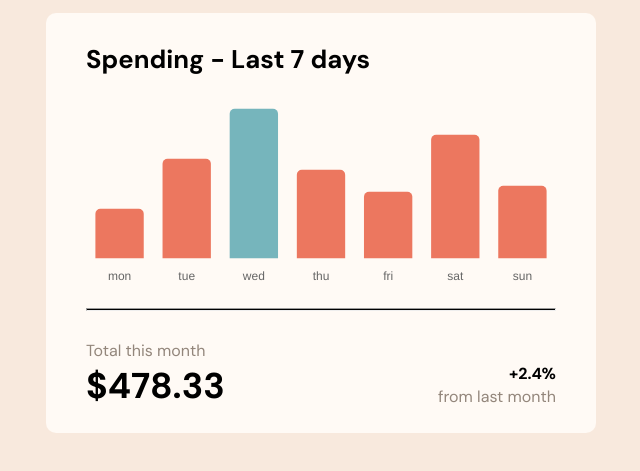
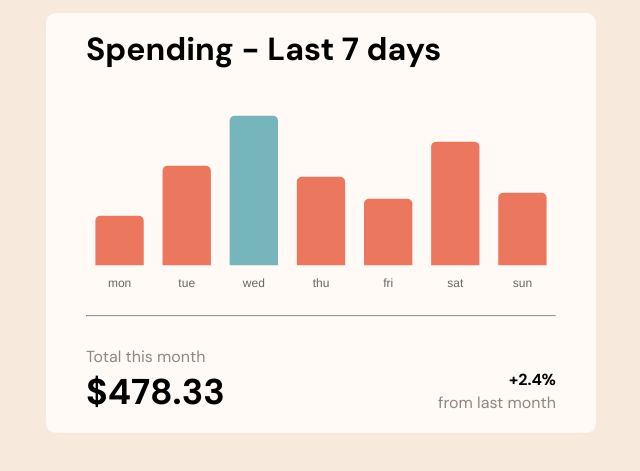
Before and after one commit to CSamu7/Projects-Frontend-Mentor, a plain HTML site: page Expense-chart/index.html in a window 1280 px wide. Shown: the part 245-716 px from the top of the page, without its empty margins (319-959 px from the left). Drawn offline with nearby package versions, Linux system fonts and the light colour scheme.

Commit message:
Fixed some sizes in CSS

```diff
--- a/Expense-chart/index.html
+++ b/Expense-chart/index.html
@@ -32,7 +32,7 @@
             <canvas id="graph" class="spend__graph" role="img" aria-label="Chart Amount">
             </canvas>
           </div>
-          <hr class="line">
+          <hr>
         </div>
         <section class="financial-state">
           <article class="card">
--- a/Expense-chart/styles/style.css
+++ b/Expense-chart/styles/style.css
@@ -94,20 +94,15 @@ h1, h2, p{
 }
 
 .spend__title{
-  margin-top: calc(10px - .5vh);
-  font-size: clamp(1.5rem, 2vw, 2rem);
+  margin-top: calc(10px - 1.5vh);
+  font-size: clamp(1.5rem, 3vw, 2rem);
 }
 
 .container-canvas{
   height: 200px;
   width: 100%;
-  margin-top: calc(1vh + 5px);
+  margin-top: calc(2vh + 10px);
   margin-bottom: calc(2vh + 5px);
-}
-
-.line{
-  background-color: black;
-  height: .5px;
 }
 
 .financial-state{
@@ -125,17 +120,17 @@ h1, h2, p{
 
 .card__title{
   color: var(--medium-brown);
-  font-size: clamp(1rem, 1vw, 1.2rem);
+  font-size: clamp(1rem, 1vw, 1.3rem);
   font-weight: normal;
 }
 
 .card__money{
-  font-size: clamp(1rem, 1vw, 1.2rem);
+  font-size: clamp(1rem, 1vw, 1.3rem);
   font-weight: 700;
 }
 
 .card__money--big{
-  font-size: clamp(2rem, 2.8vw, 2.3rem);
+  font-size: clamp(2rem, 2.8vw, 2.6rem);
 }
 
 .card--reverse{
```
